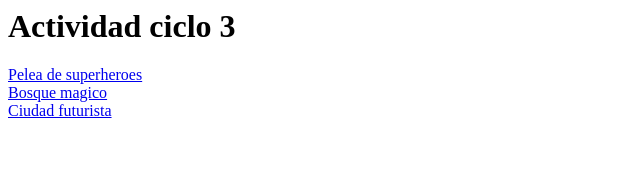
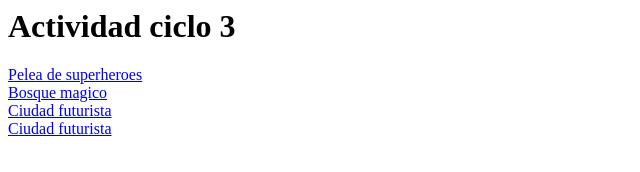
Before and after one commit to santiagodelbastoest-commits/santiagodelbastoest-commits.github.io, a plain HTML site: page index.html in a window 1280 px wide. Shown: the whole page, without its empty margins (0-640 px from the left). Drawn offline with Linux system fonts and the light colour scheme.

Commit message:
Update index.html

```diff
--- a/index.html
+++ b/index.html
@@ -11,7 +11,8 @@
 
        <a href="ejercicio 1.html">Pelea de superheroes</a><br>
        <a href="ejercicio 2.html">Bosque magico</a><br>
-        <a href="ejercicio 3.html">Ciudad futurista</a>
+        <a href="ejercicio 3.html">Ciudad futurista</a><br>
+        <a href="Cuestionario.html">Ciudad futurista</a>
     </body>
 
 </html>
```
